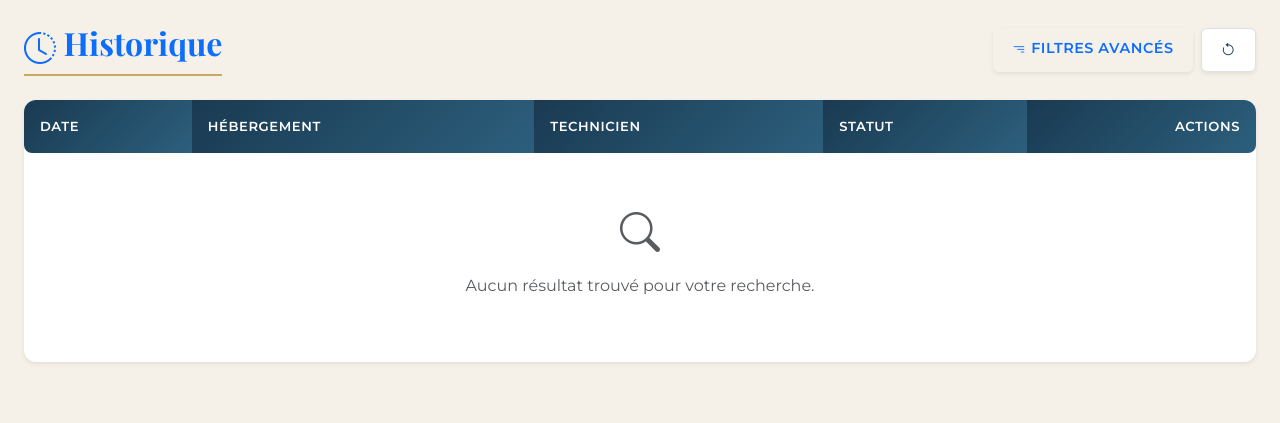
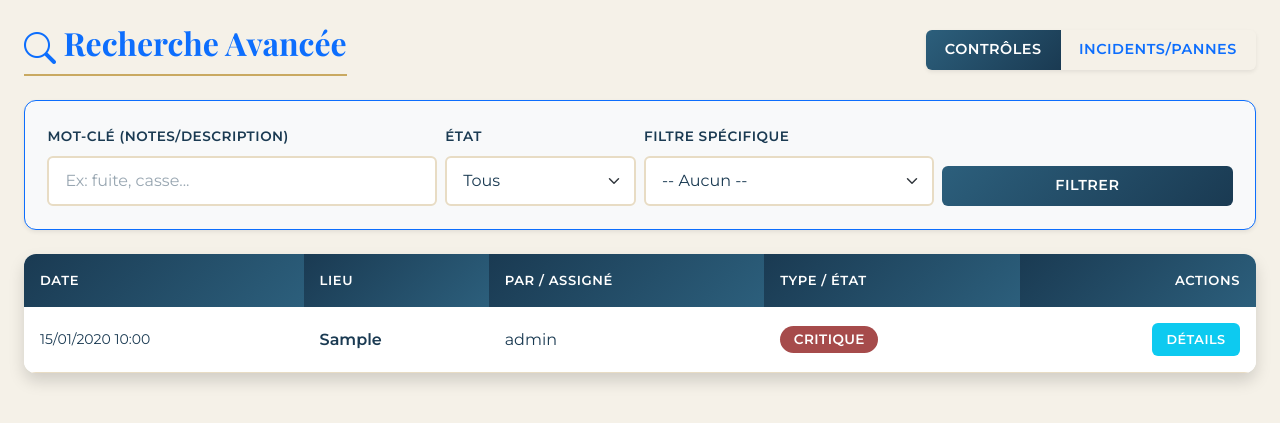
Before and after one commit to Collection-Rivage/le-phare-check, a Flask app: page /historique in a window 1280 px wide. Shown: the part 148-571 px from the top of the page. Run offline with Flask 3, Linux system fonts and the light colour scheme; a user stored in the database is signed in; tables that the repository leaves empty hold one stand-in row (values such as "Sample post"); lists and menus that the app fills with data are empty.

Commit message:
Update historique.html

```diff
--- a/templates/historique.html
+++ b/templates/historique.html
@@ -1,166 +1,140 @@
 {% extends "base.html" %}
-{% block title %}Historique des contrôles{% endblock %}
+{% block title %}Historique Global{% endblock %}
 
 {% block content %}
 <div class="container mt-4">
-    <!-- TITRE AVEC BOUTON DE RECHERCHE -->
     <div class="d-flex justify-content-between align-items-center mb-4">
-        <h2 class="mb-0 text-primary"><i class="bi bi-clock-history"></i> Historique</h2>
-
-        <div class="d-flex gap-2">
-            <!-- BOUTON RECHERCHE AVANCÉE (Actionne le menu caché) -->
-            <button class="btn btn-outline-primary fw-bold shadow-sm" type="button" data-bs-toggle="collapse" data-bs-target="#searchCollapse" aria-expanded="false">
-                <i class="bi bi-filter-right"></i> Filtres Avancés
-            </button>
-            <a href="{{ url_for('historique') }}" class="btn btn-light border shadow-sm" title="Réinitialiser">
-                <i class="bi bi-arrow-counterclockwise"></i>
-            </a>
+        <h2 class="mb-0 text-primary"><i class="bi bi-search"></i> Recherche Avancée</h2>
+        <div class="btn-group shadow-sm">
+            <a href="{{ url_for('historique', source='checks') }}" class="btn btn-{% if source == 'checks' %}primary{% else %}outline-primary{% endif %}">Contrôles</a>
+            <a href="{{ url_for('historique', source='incidents') }}" class="btn btn-{% if source == 'incidents' %}primary{% else %}outline-primary{% endif %}">Incidents/Pannes</a>
         </div>
     </div>
 
-    <!-- ZONE DE RECHERCHE CACHÉE (S'ouvre au clic) -->
-    <div class="collapse {% if request.args.get('q') or request.args.get('etat') or request.args.get('type') or request.args.get('tech') %}show{% endif %} mb-4" id="searchCollapse">
-        <div class="card shadow-sm border-primary" style="background-color: #f8faff;">
+    <!-- ZONE DE FILTRES -->
+    <div class="card shadow-sm border-primary mb-4 bg-light">
         <div class="card-body">
-                <form method="GET" action="{{ url_for('historique') }}" class="row g-3">
+            <form method="GET" action="{{ url_for('historique') }}" class="row g-2">
+                <input type="hidden" name="source" value="{{ source }}">
 
-                    <!-- Recherche par texte -->
                 <div class="col-md-4">
-                        <label class="form-label fw-bold small">Mots-clés (notes)</label>
-                        <div class="input-group">
-                            <span class="input-group-text bg-white"><i class="bi bi-search"></i></span>
-                            <input type="text" name="q" class="form-control" placeholder="Ex: fuite, vitre..." value="{{ request.args.get('q', '') }}">
-                        </div>
+                    <label class="form-label small fw-bold">Mot-clé (Notes/Description)</label>
+                    <input type="text" name="q" class="form-control" placeholder="Ex: fuite, casse..." value="{{ request.args.get('q', '') }}">
                 </div>
 
-                    <!-- Filtre État -->
                 <div class="col-md-2">
-                        <label class="form-label fw-bold small">État Global</label>
-                        <select name="etat" class="form-select border-info">
-                            <option value="">Tous les états</option>
+                    <label class="form-label small fw-bold">État</label>
+                    <select name="etat" class="form-select">
+                        <option value="">Tous</option>
+                        {% if source == 'incidents' %}
+                            <option value="ouvert" {% if request.args.get('etat') == 'ouvert' %}selected{% endif %}>En cours</option>
+                            <option value="resolu" {% if request.args.get('etat') == 'resolu' %}selected{% endif %}>Résolus</option>
+                        {% else %}
                             <option value="critique" {% if request.args.get('etat') == 'critique' %}selected{% endif %}>🔴 Critique</option>
                             <option value="alerte" {% if request.args.get('etat') == 'alerte' %}selected{% endif %}>⚠️ Alerte</option>
+                        {% endif %}
                     </select>
                 </div>
 
-                    <!-- Filtre Type -->
                 <div class="col-md-3">
-                        <label class="form-label fw-bold small">Type de défaut</label>
-                        <select name="type" class="form-select border-info">
-                            <option value="">Toutes les catégories</option>
-                            <option value="electricite" {% if request.args.get('type') == 'electricite' %}selected{% endif %}>⚡ Électricité</option>
-                            <option value="plomberie" {% if request.args.get('type') == 'plomberie' %}selected{% endif %}>🚰 Plomberie</option>
-                            <option value="chauffage" {% if request.args.get('type') == 'chauffage' %}selected{% endif %}>🔥 Chauffage</option>
-                            <option value="proprete" {% if request.args.get('type') == 'proprete' %}selected{% endif %}>🧹 Propreté</option>
-                            <option value="equipements" {% if request.args.get('type') == 'equipements' %}selected{% endif %}>📺 Équipements</option>
+                    <label class="form-label small fw-bold">Filtre Spécifique</label>
+                    <select name="type" class="form-select">
+                        <option value="">-- Aucun --</option>
+                        {% if source == 'incidents' %}
+                            <option value="urgence" {% if request.args.get('type') == 'urgence' %}selected{% endif %}>Urgences uniquement</option>
+                            <option value="probleme" {% if request.args.get('type') == 'probleme' %}selected{% endif %}>Problèmes standards</option>
+                        {% else %}
+                            <option value="plomberie">Plomberie HS</option>
+                            <option value="electricite">Électricité HS</option>
+                        {% endif %}
                     </select>
                 </div>
 
-                    <!-- Filtre Technicien -->
-                    <div class="col-md-3">
-                        <label class="form-label fw-bold small">Technicien</label>
-                        <select name="tech" class="form-select border-info">
-                            <option value="">Tout le personnel</option>
-                            {% for t in techniciens %}
-                            <option value="{{ t.id }}" {% if request.args.get('tech') == t.id|string %}selected{% endif %}>{{ t.username }}</option>
-                            {% endfor %}
-                        </select>
-                    </div>
-
-                    <!-- Bouton de validation -->
-                    <div class="col-12 text-end mt-3">
-                        <button type="submit" class="btn btn-primary px-5 shadow-sm fw-bold">
-                            Appliquer les filtres
-                        </button>
+                <div class="col-md-3 d-flex align-items-end">
+                    <button type="submit" class="btn btn-primary w-100 fw-bold">Filtrer</button>
                 </div>
             </form>
         </div>
     </div>
-    </div>
 
-    <!-- TABLEAU DES RÉSULTATS -->
-    <div class="card shadow-sm border-0">
-        <div class="card-body p-0">
+    <!-- TABLEAU UNIFIÉ -->
+    <div class="card shadow border-0">
         <div class="table-responsive">
             <table class="table table-hover align-middle mb-0">
-                    <thead class="table-light">
-                        <tr class="text-uppercase small">
-                            <th class="ps-3">Date</th>
-                            <th>Hébergement</th>
-                            <th>Technicien</th>
-                            <th>Statut</th>
-                            <th class="text-end pe-3">Actions</th>
+                <thead class="table-dark">
+                    <tr>
+                        <th>Date</th>
+                        <th>Lieu</th>
+                        <th>Par / Assigné</th>
+                        <th>Type / État</th>
+                        <th class="text-end">Actions</th>
                     </tr>
                 </thead>
                 <tbody>
-                        {% for check in checks %}
+                    {% for item in results %}
                     <tr>
-                            <td class="ps-3 small text-muted">{{ check.created_at.strftime('%d/%m/%Y %H:%M') }}</td>
-                            <td><span class="badge bg-light text-dark border">{{ check.hebergement.emplacement if check.hebergement else 'N/A' }}</span></td>
-                            <td>{{ check.technicien.username if check.technicien else 'Anonyme' }}</td>
+                        <td class="small">{{ item.created_at.strftime('%d/%m/%Y %H:%M') }}</td>
+                        <td><strong>{{ item.hebergement.emplacement }}</strong></td>
                         <td>
-                                {% if check.probleme_critique %}
-                                    <span class="badge bg-danger">CRITIQUE</span>
-                                {% elif not (check.electricite and check.plomberie and check.chauffage and check.proprete and check.equipements) %}
-                                    <span class="badge bg-warning text-dark">ALERTE</span>
+                            {% if source == 'incidents' %}
+                                {{ item.technicien.username if item.technicien else 'Non assigné' }}
                             {% else %}
-                                    <span class="badge bg-success">OK</span>
+                                {{ item.technicien.username }}
                             {% endif %}
                         </td>
-                            <td class="text-end pe-3">
-                                <button type="button" class="btn btn-sm btn-outline-info" data-bs-toggle="modal" data-bs-target="#modal{{ check.id }}">
-                                    Voir Détails
-                                </button>
+                        <td>
+                            {% if source == 'incidents' %}
+                                <span class="badge bg-{% if item.type_incident == 'urgence' %}danger{% else %}warning text-dark{% endif %}">
+                                    {{ item.type_incident|upper }}
+                                </span>
+                                <span class="badge {% if item.statut == 'resolu' %}bg-success{% else %}bg-secondary{% endif %}">
+                                    {{ item.statut }}
+                                </span>
+                            {% else %}
+                                {% if item.probleme_critique %}<span class="badge bg-danger">CRITIQUE</span>
+                                {% else %}<span class="badge bg-success">OK</span>{% endif %}
+                            {% endif %}
+                        </td>
+                        <td class="text-end">
+                            <button class="btn btn-sm btn-info text-white" data-bs-toggle="modal" data-bs-target="#modal{{ item.id }}">Détails</button>
                         </td>
                     </tr>
                     {% endfor %}
                 </tbody>
             </table>
         </div>
-            {% if not checks %}
-            <div class="p-5 text-center text-muted">
-                <i class="bi bi-search fs-1"></i>
-                <p class="mt-2">Aucun résultat trouvé pour votre recherche.</p>
-            </div>
-            {% endif %}
-        </div>
     </div>
 </div>
 
-<!-- SECTION DES MODALES -->
-{% for check in checks %}
-<div class="modal fade" id="modal{{ check.id }}" tabindex="-1" aria-hidden="true">
+<!-- MODALES DE DÉTAILS -->
+{% for item in results %}
+<div class="modal fade" id="modal{{ item.id }}" tabindex="-1" aria-hidden="true">
     <div class="modal-dialog modal-dialog-centered">
-        <div class="modal-content border-0 shadow-lg">
+        <div class="modal-content">
             <div class="modal-header bg-primary text-white">
-                <h5 class="modal-title"><i class="bi bi-file-earmark-text"></i> Rapport : {{ check.hebergement.emplacement }}</h5>
-                <button type="button" class="btn-close btn-close-white" data-bs-dismiss="modal" aria-label="Close"></button>
+                <h5 class="modal-title">Détails {{ 'Incident' if source == 'incidents' else 'Contrôle' }}</h5>
+                <button type="button" class="btn-close btn-close-white" data-bs-dismiss="modal"></button>
             </div>
             <div class="modal-body">
-                <ul class="list-group list-group-flush border-bottom mb-3">
-                    <li class="list-group-item d-flex justify-content-between align-items-center">Électricité <span>{{ '✅ OK' if check.electricite else '❌ Problème' }}</span></li>
-                    <li class="list-group-item d-flex justify-content-between align-items-center">Plomberie <span>{{ '✅ OK' if check.plomberie else '❌ Problème' }}</span></li>
-                    <li class="list-group-item d-flex justify-content-between align-items-center">Chauffage <span>{{ '✅ OK' if check.chauffage else '❌ Problème' }}</span></li>
-                    <li class="list-group-item d-flex justify-content-between align-items-center">Propreté <span>{{ '✅ OK' if check.proprete else '❌ Problème' }}</span></li>
-                    <li class="list-group-item d-flex justify-content-between align-items-center">Équipements <span>{{ '✅ OK' if check.equipements else '❌ Problème' }}</span></li>
-                </ul>
+                <h6>Lieu : {{ item.hebergement.emplacement }}</h6>
+                <p class="text-muted border p-2 rounded bg-light">
+                    {{ item.description if source == 'incidents' else item.observations }}
+                </p>
 
-                {% if check.observations %}
-                <div class="mt-3">
-                    <h6 class="fw-bold small text-muted text-uppercase">Observations :</h6>
-                    <div class="p-3 bg-light rounded border">{{ check.observations }}</div>
+                <!-- PHOTO SI INCIDENT -->
+                {% if source == 'incidents' and item.image_url %}
+                <div class="text-center mt-3">
+                    <img src="{{ item.image_url }}" class="img-fluid rounded border" style="max-height: 200px;">
                 </div>
                 {% endif %}
 
-                {% if check.signature_url %}
-                <div class="mt-4 text-center border-top pt-3">
-                    <h6 class="fw-bold text-start small text-muted text-uppercase">Signature :</h6>
-                    <img src="{{ check.signature_url }}" class="img-fluid bg-white border rounded p-2 mt-2" style="max-height: 120px;" alt="Signature">
+                <!-- SIGNATURE SI CHECK -->
+                {% if source == 'checks' and item.signature_url %}
+                <div class="text-center mt-3 border-top pt-2">
+                    <p class="small text-muted">Signature technicien :</p>
+                    <img src="{{ item.signature_url }}" class="img-fluid" style="max-height: 80px;">
                 </div>
                 {% endif %}
-            </div>
-            <div class="modal-footer">
-                <button type="button" class="btn btn-outline-secondary w-100" data-bs-dismiss="modal">Fermer</button>
             </div>
         </div>
     </div>
```
Lines whose indentation alone changed are shown as unchanged.
